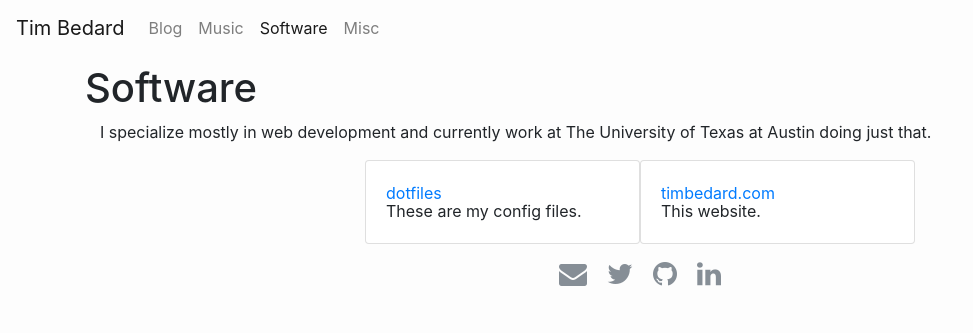
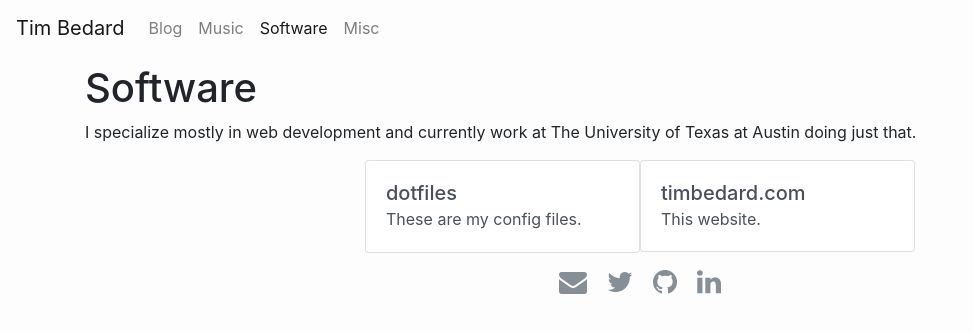
Before and after one commit to qbedard/timbedard.github.io, a Jekyll site: the page built from software.md, in a window 1280 px wide. Shown: the top 333 px of the page, without its empty margins (0-973 px from the left). Built offline with Jekyll 4.4.1, drawn with Linux system fonts in a browser that asks for light colours; nearby versions of some CDN libraries.

Commit message:
card -> list-group-item/card

```diff
--- a/_includes/cv-card.html
+++ b/_includes/cv-card.html
@@ -1,26 +1,57 @@
-<div class="card card-action" style="width: 275px;">
+{% comment %}
+<a href="{% if item.external_url %}{{ item.external_url }}{% else %}{{ item.url | relative_url }}{% endif %}" list-group-item list-group-item-action">
+
+    {% if post.img %}
+      <div class="col-sm">
+        <img src="{{ post.img | replace: '..', site.url }}" class="img-fluid w-25" />
+      </div>
+    {% else %}
+      {% if item.youtube %}
+        <div class="col-sm">
+          <img src="{% include youtube-thumb-url.html vid=item.youtube %}" class="card-img-top" />
+        </div>
+      {% endif %}
+    {% endif %}
+
+    <div class="col-sm">
+      <div class="d-flex w-25">
+        <h5 class="mb-1">{{ item.title }}</h5>
+      </div>
+    </div>
+  </div>
+
+</a>
+{% endcomment %}
+
+<a href="{% if item.external_url %}{{ item.external_url }}{% else %}{{ item.url | relative_url }}{% endif %}" class="card list-group-item list-group-item-action d-inline-flex p-0" style="width: 275px;">
+  <div class="w-100">
 
     {% if item.img %}
-    <img src="{{ item.img | replace: '..', site.url }}" class="card-img-top" />
+      <div class="text-center w-100">
+        <img src="{{ item.img | replace: '..', site.url }}" class="img-fluid" />
+      </div>
     {% else %}
       {% if item.youtube %}
-      <img src="{% include youtube-thumb-url.html vid=item.youtube %}" class="card-img-top" />
+        <div class="text-center">
+          <img src="{% include youtube-thumb-url.html vid=item.youtube %}" class="img-fluid" />
+        </div>
       {% endif %}
     {% endif %}
 
     <div class="card-body">
 
-    <a href="{% if item.external_url %}{{ item.external_url }}{% else %}{{ item.url | relative_url }}{% endif %}" class="card-title">{{ item.title | escape }}</a>
+      <div class="h5">{{ item.title | escape }}</div>
 
       <div class="card-subtitle small text-muted">
         {% if item.who %}{{ item.who }}{% endif %}
       </div>
 
       <div class="card-text">
-      {% if item.role %}{{ item.role }}{% endif %}
+        {% if item.role %}<em>{{ item.role }}</em>{% endif %}
         {% if item.summary %}{{ item.summary }}{% endif %}
       </div>
 
     </div>
 
   </div>
+</a>
--- a/_layouts/cv-cat.html
+++ b/_layouts/cv-cat.html
@@ -2,18 +2,14 @@
 layout: page
 ---
 
-<div class="container">
+{{ content }}
 
-  {{ content }}
+<div class="row list-group-inline justify-content-center">
 
-  <div class="row justify-content-center">
+  {% assign _items = site.cv | where: "category", page.category | sort: "year" %}
 
-    {% assign _items = site.cv | where: "category", page.category | sort: "year" %}
-
-    {% for item in _items %}
-      {% include cv-card.html %}
-    {% endfor %}
-
-  </div>
+  {% for item in _items %}
+    {% include cv-card.html %}
+  {% endfor %}
 
 </div>
--- a/css/style.css
+++ b/css/style.css
@@ -9,3 +9,13 @@ body {
 .carddddd {
   width: 200px;
 }
+
+.img-bg {
+  position: relative;
+  width: 100%;
+  height: 0;
+  padding-bottom: 50% ; /* % of width, defines aspect ratio*/
+  background-repeat: no-repeat;
+  background-position: center center;
+  background-size: cover;
+}
```
Lines whose indentation alone changed are shown as unchanged.
